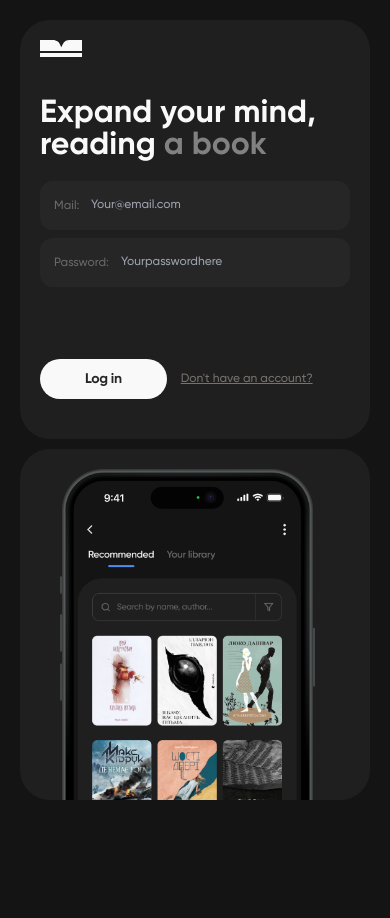
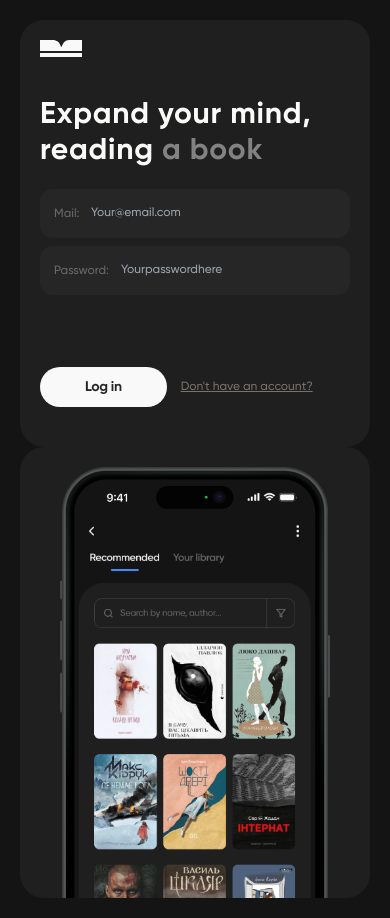
Before and after one commit to georgijbudik/read-journey, a Next.js app: page /login in a window 390 px wide. Before the commit the page ends 844 px from the top, so only its background shows below. Built offline with nearby package versions, Linux system fonts and the light colour scheme.

Commit message:
fix: auth reusable blocks

```diff
--- a/app/(auth)/_components/form-block.tsx
+++ b/app/(auth)/_components/form-block.tsx
@@ -2,16 +2,18 @@ import Logo from "@/components/ui/logo";
 
 const FormBlock = ({ children }: { children: React.ReactNode }) => {
   return (
-    <div className="w-full bg-foreground rounded-[30px] px-5 pt-5 pb-10 mb-2.5 md:h-full md:pl-10 md:pr-[168px] md:pt-10 md:mb-0 md:pb-[214px] lg:py-10 lg:px-16">
-      <div className="mb-10 md:mb-[157px] lg:mb-[107px]">
-        <Logo isAuth={true} />
+    <section className="w-full md:flex-grow lg:flex-grow-0 bg-foreground rounded-3xl px-5 pt-5 pb-10 md:pt-10 md:px-[70px] lg:px-[64px]">
+      <div className="mb-10 md:mb-[157px] lg:mb-[107px] flex flex-start">
+        <Logo isAuth />
       </div>
-      <h1 className="text-[32px] text-primary font-bold mb-5 md:text-[64px] md:w-[444px] md:mb-10 leading-none">
+
+      <h1 className="md:w-[444px] text-stone-50 text-3xl md:text-6xl font-bold tracking-wide md:tracking-wider mb-5 md:mb-10">
         Expand your mind, reading{" "}
-        <span className="text-[rgba(227,227,227,0.5)]">a book</span>
+        <span className="text-neutral-200 text-opacity-50">a book</span>
       </h1>
+
       {children}
-    </div>
+    </section>
   );
 };
 
--- a/app/(auth)/_components/image-block.tsx
+++ b/app/(auth)/_components/image-block.tsx
@@ -2,15 +2,16 @@ import Image from "next/image";
 
 const ImageBlock = () => {
   return (
-    <div className="w-full bg-foreground rounded-[30px] px-10 pt-5 h-[351px] overflow-hidden md:hidden lg:block lg:relative lg:h-[720px] lg:object-cover">
-      <Image
-        src="/iphone-15-black.png"
-        alt="Iphone 15"
-        width={255}
-        height={518}
-        className="lg:w-[405px] lg:h-[834px] lg:absolute lg:top-[80px] lg:left-1/4"
-      />
-    </div>
+    <section className="lg:h-auto w-full bg-foreground rounded-3xl pt-5 px-10 lg:pt-20 lg:px-[64px] overflow-hidden md:hidden lg:flex lg:items-end lg:justify-center">
+      <div className="flex justify-center lg:items-end">
+        <Image
+          src="/iphone-15-black.png"
+          alt="Iphone 15"
+          width={405}
+          height={656}
+        />
+      </div>
+    </section>
   );
 };
 
```
